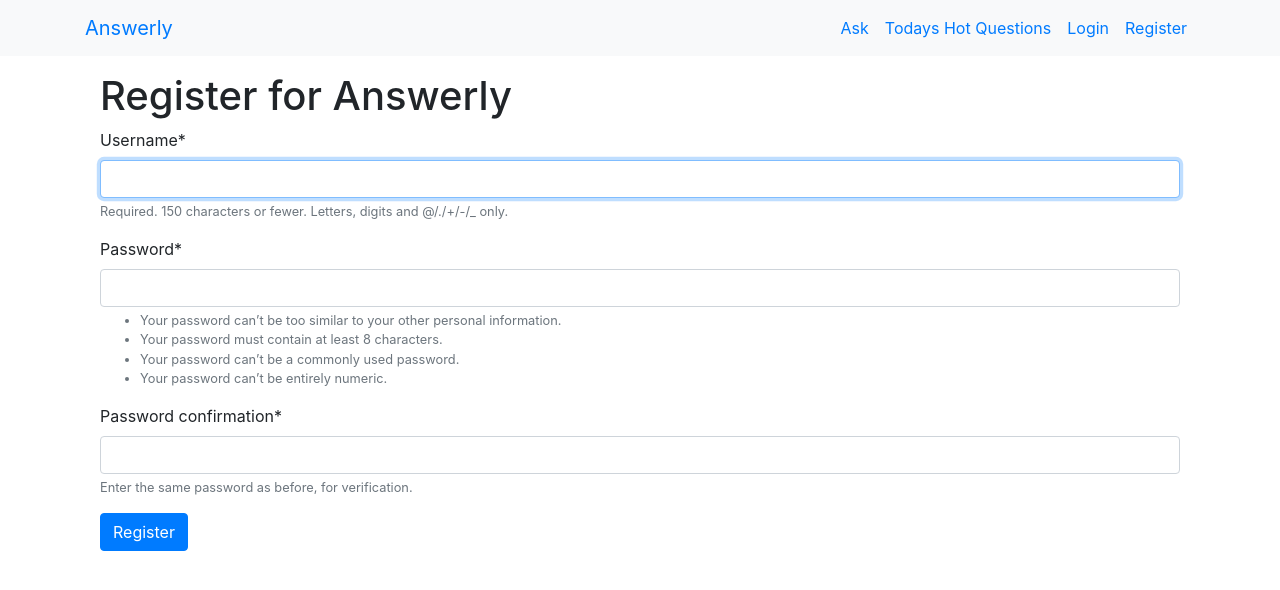
After one commit to itsaiub/django-answerly-like-stackoverflow, a Django app: page /user/register/ in a window 1280 px wide. The commit adds this page. Shown: the top 590 px of the page. Run offline with Django 3.2, Linux system fonts and the light colour scheme; some libraries are stand-ins or nearby versions.

Commit message:
login, logout and register added

```diff
--- a/config/settings.py
+++ b/config/settings.py
@@ -136,3 +136,9 @@ MARKDOWNIFY_WHITELIST_TAGS = [
 
 # Crispy Form Setting
 CRISPY_TEMPLATE_PACK = 'bootstrap4'
+
+
+# Login and Logout
+LOGIN_URL = 'user:login'
+LOGIN_REDIRECT_URL = 'qanda:home'
+LOGOUT_REDIRECT_URL = 'qanda:home'
--- a/config/urls.py
+++ b/config/urls.py
@@ -18,6 +18,6 @@ from django.urls import path, include
 
 urlpatterns = [
     path('admin/', admin.site.urls),
-    path('', include('user.urls', namespace='user')),
+    path('user/', include('user.urls', namespace='user')),
     path('', include('qanda.urls', namespace='qanda')),
 ]
--- a/templates/base.html
+++ b/templates/base.html
@@ -19,9 +19,36 @@
 <body>
   <nav class="navbar navbar-expand-lg bg-light">
     <div class="container">
-      <a href="{% url 'qanda:ask' %}" class="navbar-brand">Answerly</a>
+      <a href="{% url 'qanda:home' %}" class="navbar-brand">Answerly</a>
       <ul class="navbar-nav">
-
+        <li class="nav-item">
+          <a href="{% url 'qanda:ask' %}" class="nav-link">
+            Ask
+          </a>
+        </li>
+        <li class="nav-item">
+          <a href="{% url 'qanda:home' %}" class="nav-link">
+            Todays Hot Questions
+          </a>
+        </li>
+        {% if user.is_authenticated %}
+          <li class="nav-item">
+            <a href="{% url 'user:logout' %}" class="nav-link">
+              Logout
+            </a>
+          </li>
+        {% else %}
+          <li class="nav-item">
+            <a href="{% url 'user:login' %}" class="nav-link">
+              Login
+            </a>
+          </li>
+          <li class="nav-item">
+            <a href="{% url 'user:register' %}" class="nav-link">
+              Register
+            </a>
+          </li>
+        {% endif %}
       </ul>
     </div>
   </nav>
--- /dev/null
+++ b/user/templates/user/register.html
@@ -0,0 +1,19 @@
+{% extends "base.html" %}
+{% load crispy_forms_tags %}
+
+{% block title %}
+  Register - {{ block.super }}
+{% endblock title %}
+
+{% block body %}
+  <div class="col-sm-12">
+    <h1>Register for Answerly</h1>
+    <form method="post">
+      {% csrf_token %}
+      {{ form|crispy }}
+      <button type="submit" class="btn btn-primary">
+        Register
+      </button>
+    </form>
+  </div>
+{% endblock body %}
--- a/user/urls.py
+++ b/user/urls.py
@@ -1,7 +1,12 @@
 from django.urls import path
+
+from django.contrib.auth import urls, views as auth_views
+from . import views
 
 app_name = 'user'
 
 urlpatterns = [
-
+    path('login/', auth_views.LoginView.as_view(), name='login'),
+    path('logout/', auth_views.LogoutView.as_view(), name='logout'),
+    path('register/', views.RegisterView.as_view(), name='register'),
 ]
--- a/user/views.py
+++ b/user/views.py
@@ -1,3 +1,10 @@
 from django.shortcuts import render
+from django.views.generic.edit import CreateView
+from django.contrib.auth.forms import UserCreationForm
 
 # Create your views here.
+
+
+class RegisterView(CreateView):
+    template_name = 'user/register.html'
+    form_class = UserCreationForm
```
Also changed, not shown: user/templates/registration/login.html (added, +15 -0 lines), db.sqlite3.
